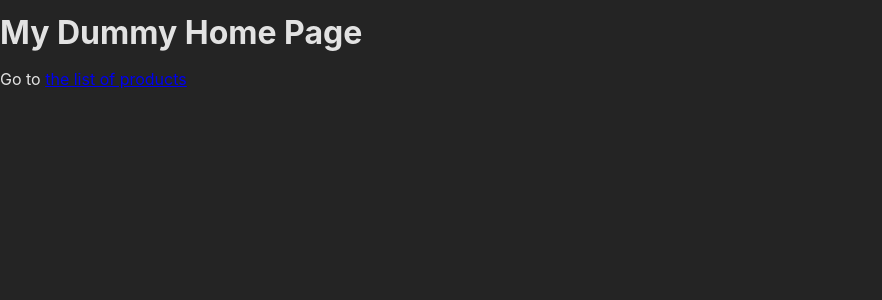
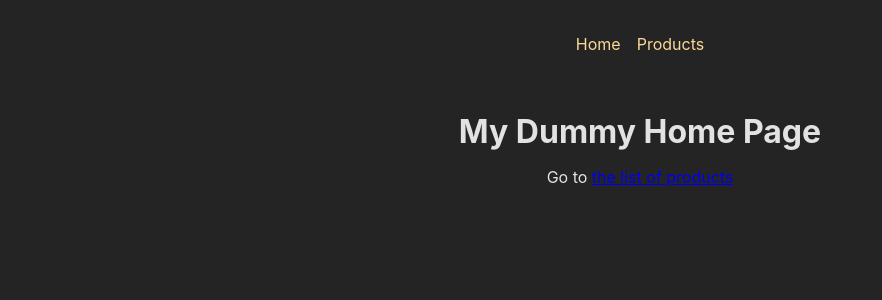
Before and after one commit to Mr-Rajat/21_1-router-dom, a React (Create React App) app: page / in a window 1280 px wide. Shown: the top 300 px of the page, without its empty margins (0-882 px from the left). Built offline with nearby package versions, Linux system fonts and the light colour scheme.

Commit message:
addded navbar. using Root.js and MainNavigation.js

```diff
--- /dev/null
+++ b/src/components/MainNavigation.js
@@ -0,0 +1,18 @@
+import React from 'react';
+import { Link } from 'react-router-dom';
+import classes from './MainNavigation.module.css'
+
+const MainNavigation = () => {
+    return (
+        <header className={classes.header}>
+            <nav>
+                <ul className={classes.list}>
+                    <li><Link to='/'>Home</Link></li>
+                    <li><Link to='/products'>Products</Link></li>
+                </ul>
+            </nav>
+        </header>
+    )
+}
+
+export default MainNavigation
--- /dev/null
+++ b/src/components/MainNavigation.module.css
@@ -0,0 +1,23 @@
+.header {
+    max-width: 60rem;
+    margin: auto;
+    padding: 2rem;
+    display: flex;
+    justify-content: center;
+  }
+
+  .list {
+    display: flex;
+    gap: 1rem;
+  }
+
+  .list a {
+    text-decoration: none;
+    color: var(--color-primary-400);
+  }
+
+  .list a:hover,
+  .list a.active {
+    color: var(--color-primary-800);
+    text-decoration: underline;
+  }
--- /dev/null
+++ b/src/pages/Root.js
@@ -0,0 +1,16 @@
+import { Outlet } from "react-router-dom";
+import MainNavigation from "../components/MainNavigation";
+
+import classes from './Root.module.css';
+
+const RootLayout = () => {
+    return (
+        <>
+            <MainNavigation />
+            <main className={classes.content}>
+            <Outlet />
+            </main>
+        </>
+    )
+}
+export default RootLayout;
--- /dev/null
+++ b/src/pages/Root.module.css
@@ -0,0 +1,4 @@
+.content {
+    margin: 2rem auto;
+    text-align: center;
+}
```
Also changed, not shown: src/App.js (+12 -4 lines).
